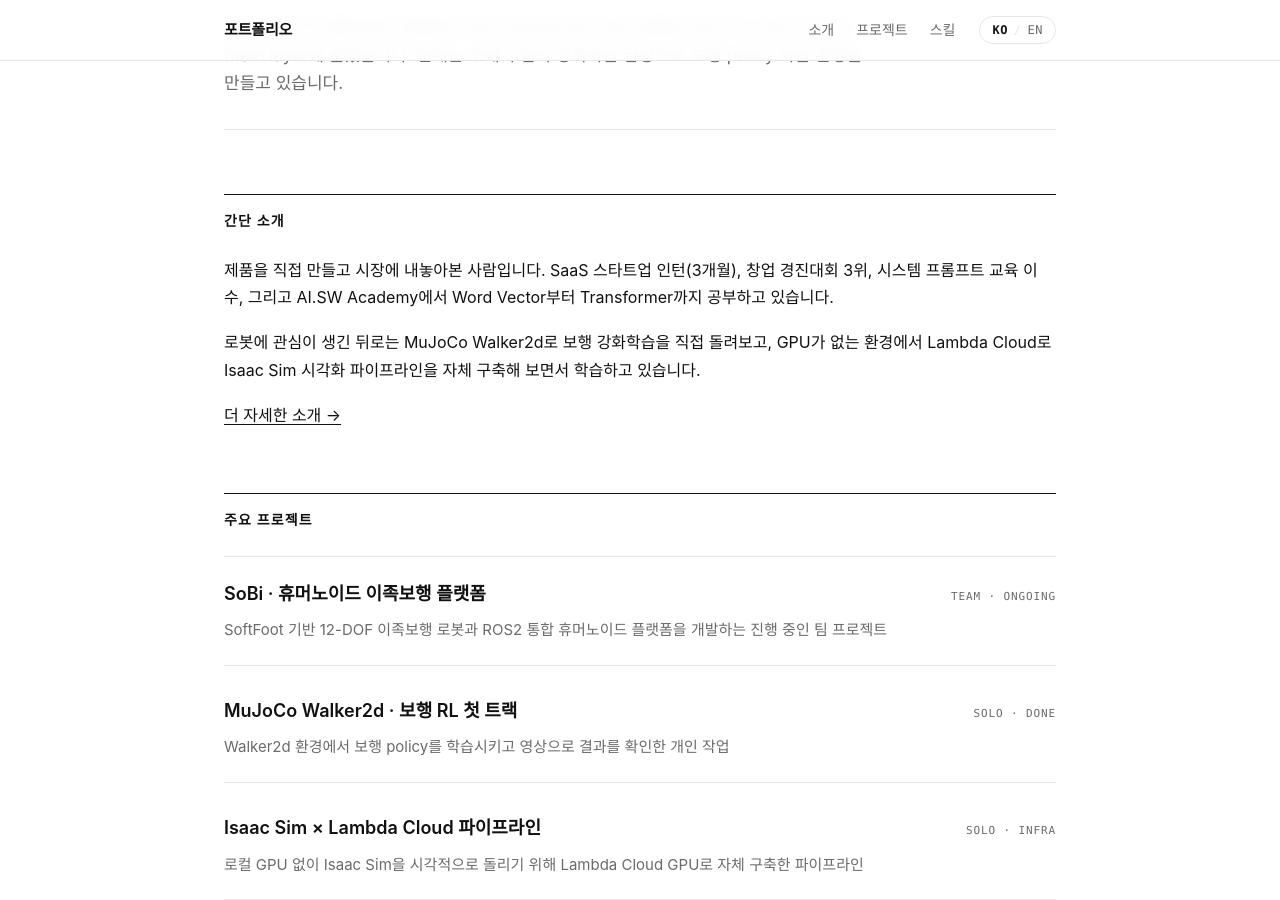
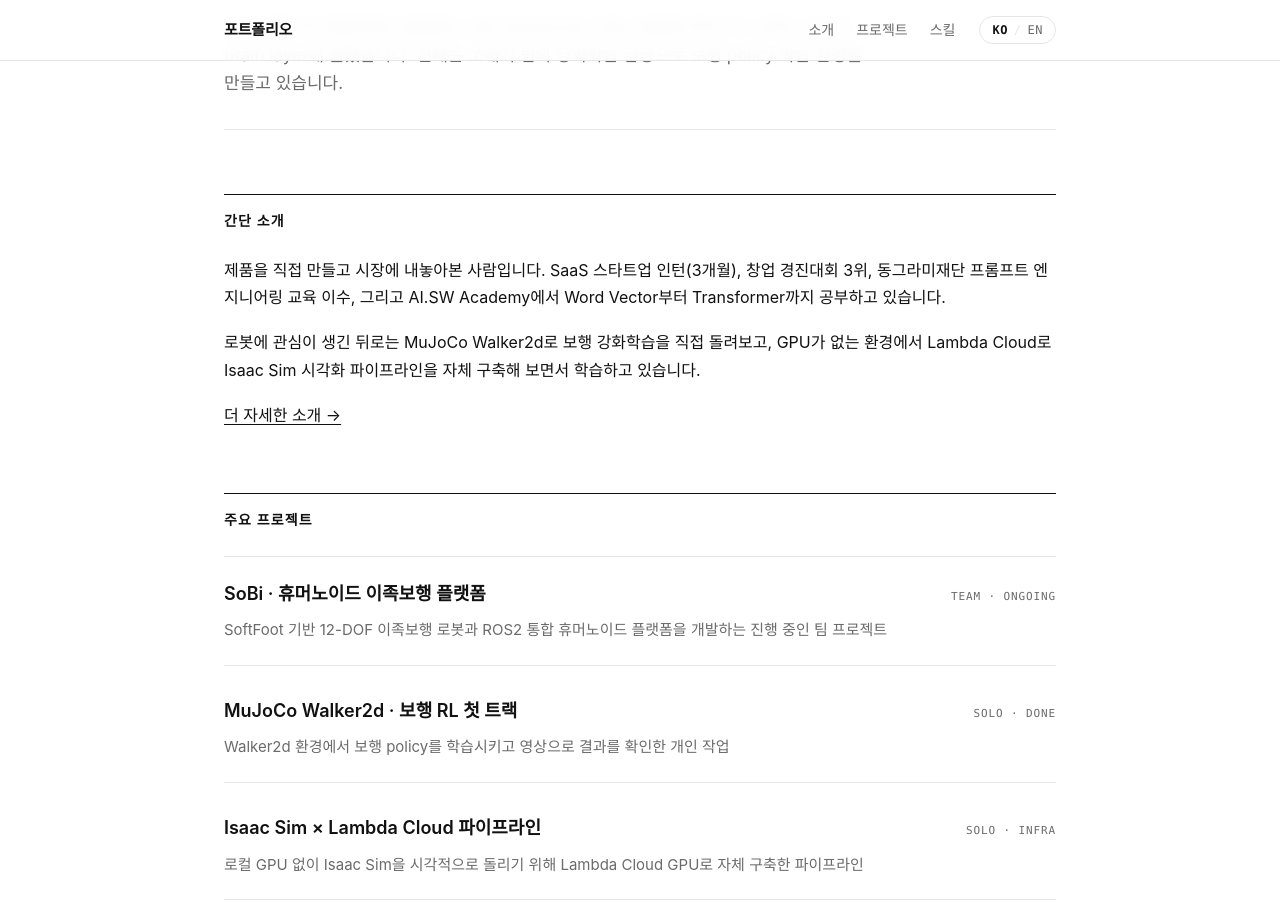
Before and after one commit to wang-gw/portfolio, a Jekyll site: the page built from index.html, in a window 1280 px wide and 900 px high, scrolled down 360 px. Built offline with Jekyll 4.4.1, drawn with Linux system fonts in a browser that asks for light colours; some web fonts are replaced.

Commit message:
Update index.html

```diff
--- a/index.html
+++ b/index.html
@@ -22,7 +22,7 @@ title: Home
     <span data-lang="en">Short bio</span>
   </h2>
   <p>
-    <span data-lang="ko">제품을 직접 만들고 시장에 내놓아본 사람입니다. SaaS 스타트업 인턴(3개월), 창업 경진대회 3위, 시스템 프롬프트 교육 이수, 그리고 AI.SW Academy에서 Word Vector부터 Transformer까지 공부하고 있습니다.</span>
+    <span data-lang="ko">제품을 직접 만들고 시장에 내놓아본 사람입니다. SaaS 스타트업 인턴(3개월), 창업 경진대회 3위, 동그라미재단 프롬프트 엔지니어링 교육 이수, 그리고 AI.SW Academy에서 Word Vector부터 Transformer까지 공부하고 있습니다.</span>
     <span data-lang="en">I'm a builder who has shipped real products &mdash; SaaS startup intern (3 months), 3rd place in a startup competition, completed the Donggurami Foundation system-prompt program, and currently studying from Word Vectors to Transformers at AI.SW Academy.</span>
   </p>
   <p>
```
